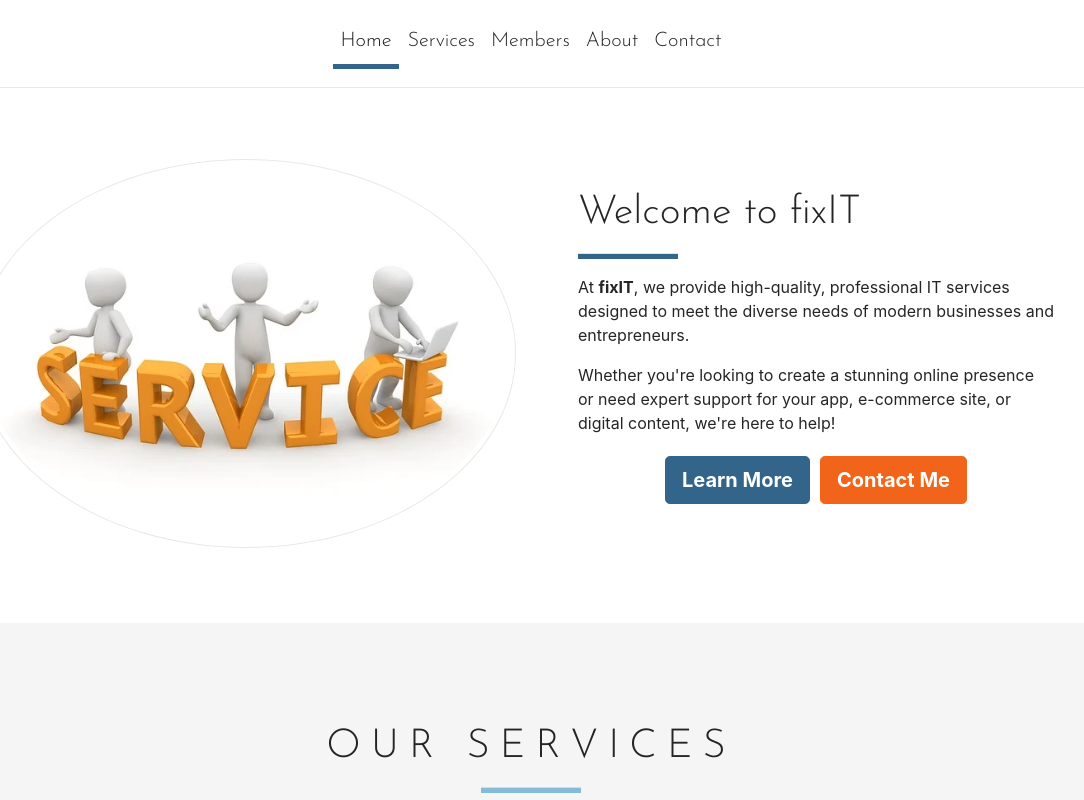
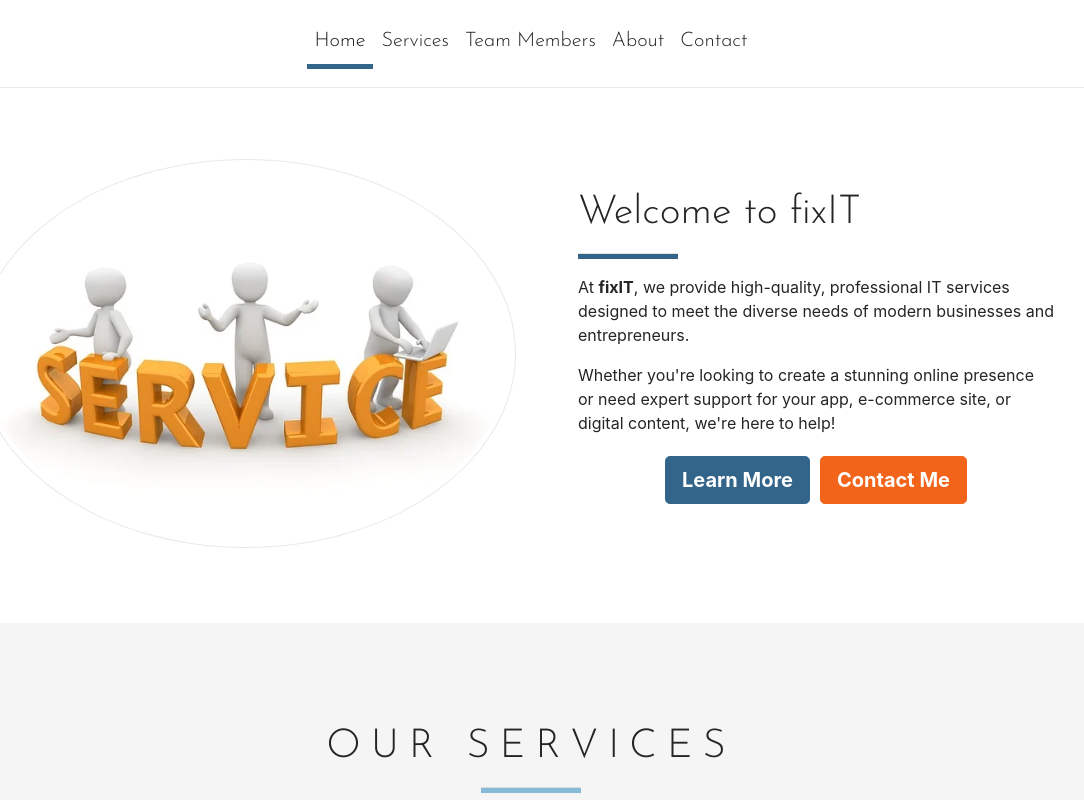
Before and after one commit to SabarishCodeWizard/fixIT, a React (Create React App) app: page / in a window 1280 px wide. Shown: the top 800 px of the page, without its empty margins (109-1193 px from the left). Built offline with nearby package versions, Linux system fonts and the light colour scheme.

Commit message:
we can provide that as well, along with other services tailored to your specific requirements added

```diff
--- a/src/App.js
+++ b/src/App.js
@@ -41,7 +41,7 @@ function App() {
                         className="nav-link testimonials-link"
                         href="#testimonials"
                       >
-                        Members
+                       Team Members
                       </a>
                     </li>
                     <li className="nav-item">
@@ -231,7 +231,7 @@ function App() {
         <div className="container-fluid">
           <div className="row">
             <div className="col text-center">
-              <h2 className="section-header">Members</h2>
+              <h2 className="section-header">Team Members</h2>
               <hr />
             </div>
           </div>
```
